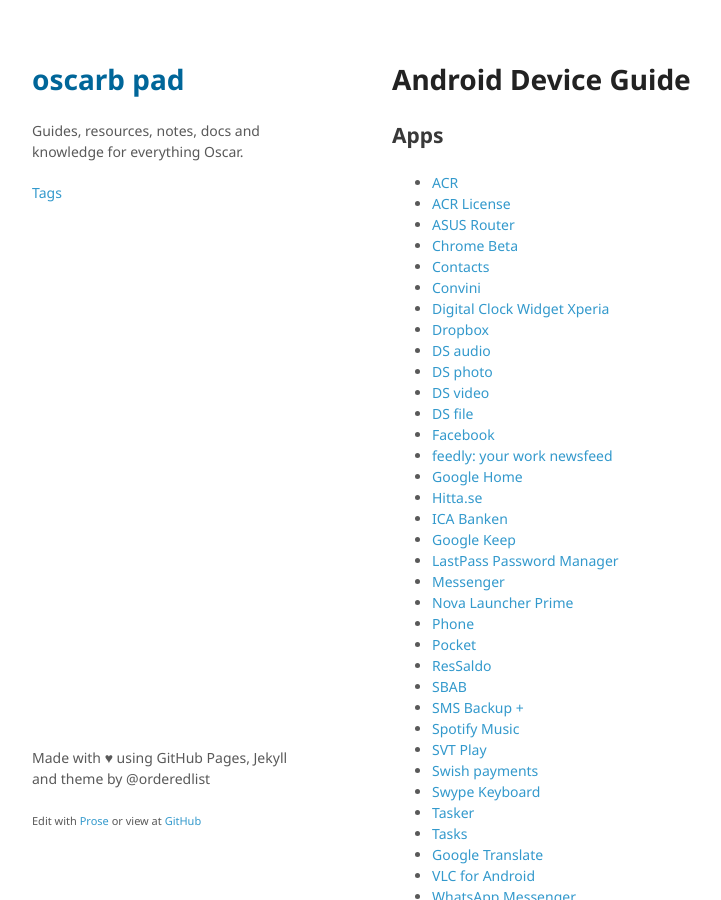
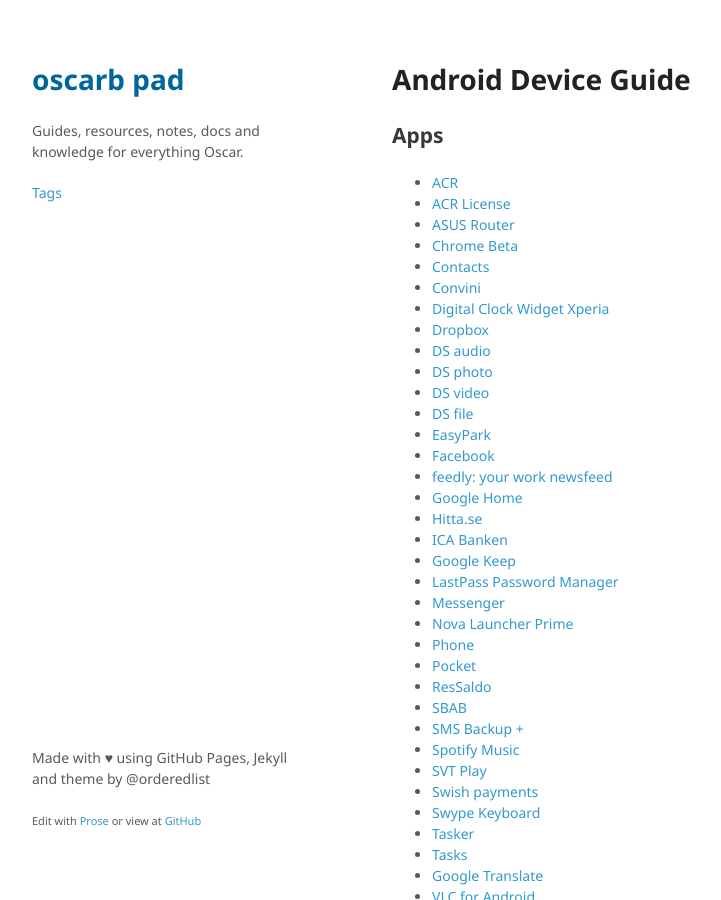
Before and after one commit to oscarb/pad, a Jekyll site: the page built from _docs/android-device-guide.md, in a window 1280 px wide and 900 px high. Shown: the whole window, without its empty margins (128-849 px from the left). Built offline with Jekyll 4.4.1, drawn with Linux system fonts in a browser that asks for light colours; some web fonts are replaced.

Commit message:
Update android-device-guide.md

```diff
--- a/_docs/android-device-guide.md
+++ b/_docs/android-device-guide.md
@@ -23,6 +23,7 @@ published: true
 * [DS photo](https://play.google.com/store/apps/details?id=com.synology.dsphoto)
 * [DS video](https://play.google.com/store/apps/details?id=com.synology.dsvideo)
 * [DS file](https://play.google.com/store/apps/details?id=com.synology.DSfile)
+* [EasyPark](https://play.google.com/store/apps/details?id=net.easypark.android)
 * [Facebook](https://play.google.com/store/apps/details?id=com.facebook.katana)
 * [feedly: your work newsfeed](https://play.google.com/store/apps/details?id=com.devhd.feedly)
 * [Google Home](https://play.google.com/store/apps/details?id=com.google.android.apps.chromecast.app)
```
